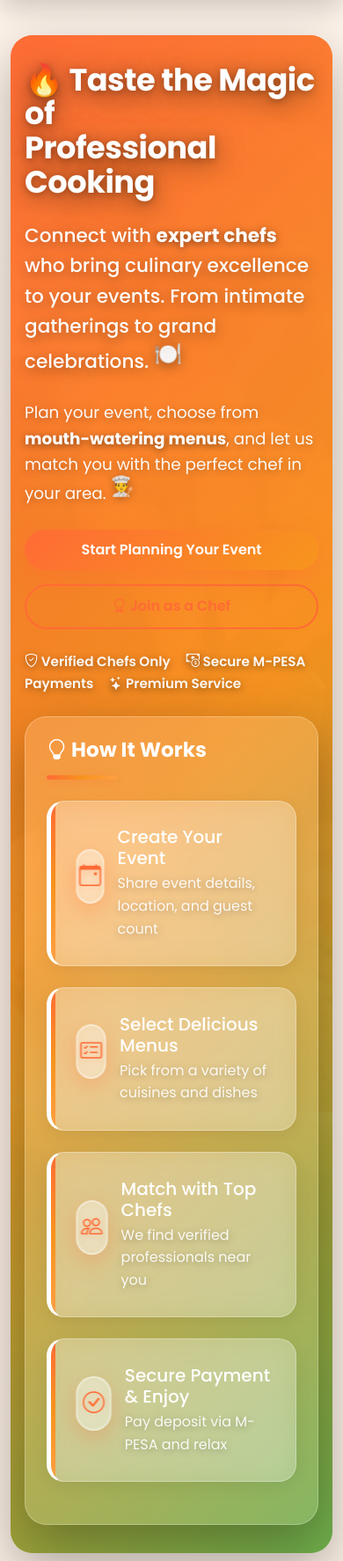
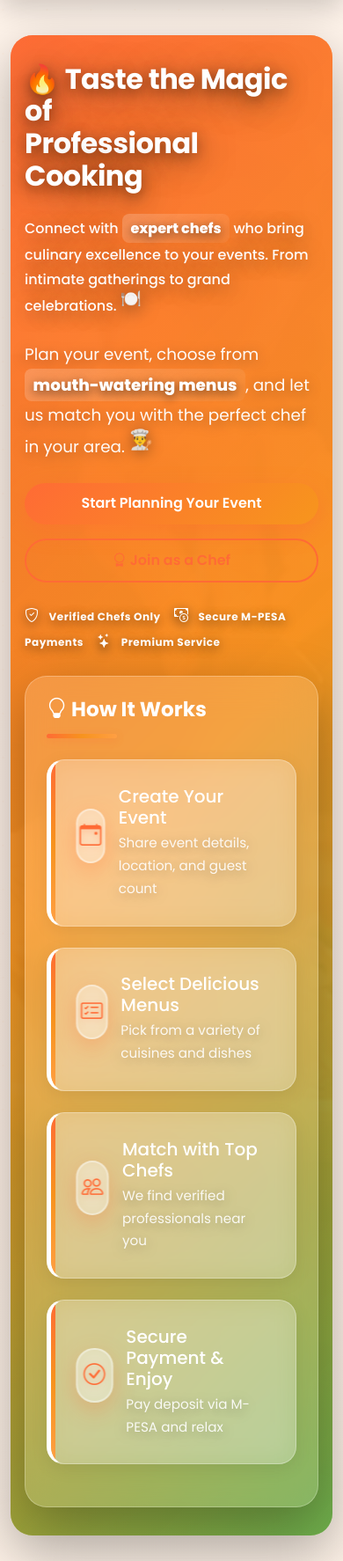
Before and after one commit to polltech/e-Rugah, a Flask app: page / in a window 390 px wide. Shown: the part 90-1864 px from the top of the page at 88% size. Run offline with Flask 3, Linux system fonts and the light colour scheme.

Commit message:
Enhance culinary gallery with modern styling and text hover effects
Update CSS in `static/css/style.css` to refine typography, text shadows, and spacing for hero section elements. Introduce a hover effect for the culinary gallery items using the `::after` pseudo-element and `data-title` attributes in `templates/index.html`.

Replit-Commit-Author: Agent
Replit-Commit-Session-Id: b29d9a7e-6a56-48f6-a8cf-8304cae045df
Replit-Commit-Checkpoint-Type: full_checkpoint
Replit-Commit-Screenshot-Url: https://storage.googleapis.com/screenshot-production-us-central1/8a8b7363-63ad-4e34-8d67-2ab3fe4ec00f/b29d9a7e-6a56-48f6-a8cf-8304cae045df/279eGWs

```diff
--- a/static/css/style.css
+++ b/static/css/style.css
@@ -349,10 +349,12 @@ body::before {
 
 .hero-section h1 {
     color: white !important;
-    text-shadow: 0 6px 30px rgba(0, 0, 0, 0.5), 0 2px 8px rgba(0, 0, 0, 0.3);
+    text-shadow: 0 8px 40px rgba(0, 0, 0, 0.6), 0 4px 15px rgba(0, 0, 0, 0.4);
     font-weight: 900;
-    letter-spacing: -0.5px;
-    line-height: 1.1;
+    letter-spacing: -1px;
+    line-height: 1.15;
+    font-size: 4rem;
+    margin-bottom: 2rem;
 }
 
 .hero-section h1 br {
@@ -361,34 +363,44 @@ body::before {
 
 .hero-section .lead {
     color: rgba(255, 255, 255, 0.98) !important;
-    text-shadow: 0 3px 15px rgba(0, 0, 0, 0.4);
-    font-size: 1.35rem;
+    text-shadow: 0 4px 20px rgba(0, 0, 0, 0.5);
+    font-size: 1.5rem;
     font-weight: 500;
-    line-height: 1.6;
+    line-height: 1.7;
+    margin-bottom: 1.5rem;
 }
 
 .hero-section p {
-    color: rgba(255, 255, 255, 0.95) !important;
-    text-shadow: 0 2px 10px rgba(0, 0, 0, 0.3);
+    color: rgba(255, 255, 255, 0.96) !important;
+    text-shadow: 0 3px 15px rgba(0, 0, 0, 0.4);
     font-weight: 400;
+    font-size: 1.3rem;
+    line-height: 1.7;
 }
 
 .hero-section .lead strong,
 .hero-section p strong {
     color: white;
-    font-weight: 700;
-    text-shadow: 0 2px 8px rgba(0, 0, 0, 0.5);
+    font-weight: 800;
+    text-shadow: 0 3px 12px rgba(0, 0, 0, 0.6);
+    background: linear-gradient(135deg, rgba(255, 255, 255, 0.2), rgba(255, 255, 255, 0.05));
+    padding: 0.2rem 0.6rem;
+    border-radius: 8px;
+    display: inline-block;
 }
 
 .hero-section small {
-    color: rgba(255, 255, 255, 0.95) !important;
-    text-shadow: 0 2px 8px rgba(0, 0, 0, 0.4);
-    font-weight: 600;
-    font-size: 0.95rem;
+    color: rgba(255, 255, 255, 0.98) !important;
+    text-shadow: 0 3px 12px rgba(0, 0, 0, 0.5);
+    font-weight: 700;
+    font-size: 1.05rem;
+    letter-spacing: 0.5px;
 }
 
 .hero-section small i {
-    filter: drop-shadow(0 2px 4px rgba(0, 0, 0, 0.3));
+    filter: drop-shadow(0 3px 6px rgba(0, 0, 0, 0.4));
+    font-size: 1.2rem;
+    margin-right: 0.5rem;
 }
 
 .hero-section .card {
@@ -858,6 +870,23 @@ footer p {
         font-size: 2.2rem;
     }
 
+    .hero-section h1 {
+        font-size: 2.5rem;
+        margin-bottom: 1.5rem;
+    }
+
+    .hero-section .lead {
+        font-size: 1.15rem;
+    }
+
+    .hero-section p {
+        font-size: 1.05rem;
+    }
+
+    .hero-section small {
+        font-size: 0.85rem;
+    }
+
     .hero-section {
         padding: 3rem 1.5rem;
         border-radius: 25px;
@@ -914,6 +947,31 @@ footer p {
 }
 
 @media (max-width: 576px) {
+    .hero-section h1 {
+        font-size: 2rem;
+        margin-bottom: 1rem;
+        letter-spacing: -0.5px;
+    }
+
+    .hero-section .lead {
+        font-size: 1rem;
+        margin-bottom: 1rem;
+    }
+
+    .hero-section p {
+        font-size: 0.95rem;
+    }
+
+    .hero-section small {
+        font-size: 0.75rem;
+        display: block;
+        line-height: 1.8;
+    }
+
+    .hero-section small i {
+        font-size: 1rem;
+    }
+
     .hero-section {
         padding: 2rem 1rem;
         margin: 1rem 0;
--- a/templates/index.html
+++ b/templates/index.html
@@ -131,16 +131,16 @@
 </div>
 
 <div class="food-gallery">
-    <div class="food-gallery-item">
+    <div class="food-gallery-item" data-title="🍽️ Gourmet Excellence">
         <img src="{{ url_for('static', filename='images/delicious_gourmet_fo_9aaeee7d.jpg') }}" alt="Gourmet Dish">
     </div>
-    <div class="food-gallery-item">
+    <div class="food-gallery-item" data-title="✨ Fine Dining">
         <img src="{{ url_for('static', filename='images/delicious_gourmet_fo_a4450b86.jpg') }}" alt="Fine Dining">
     </div>
-    <div class="food-gallery-item">
+    <div class="food-gallery-item" data-title="🔥 Culinary Artistry">
         <img src="{{ url_for('static', filename='images/delicious_gourmet_fo_d2787896.jpg') }}" alt="Delicious Meal">
     </div>
-    <div class="food-gallery-item">
+    <div class="food-gallery-item" data-title="🥗 Fresh & Delicious">
         <img src="{{ url_for('static', filename='images/modern_kitchen_cooki_28f59968.jpg') }}" alt="Fresh Ingredients">
     </div>
 </div>
```
Also changed, not shown: other parts of static/css/style.css (+31 -0 lines), 1 other file.
